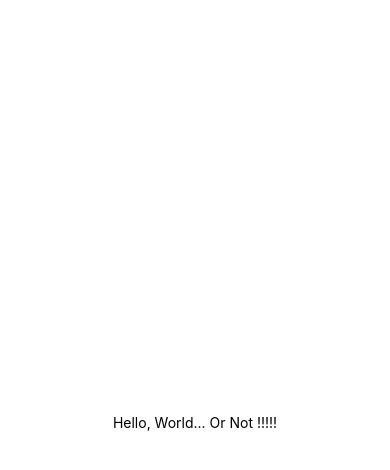
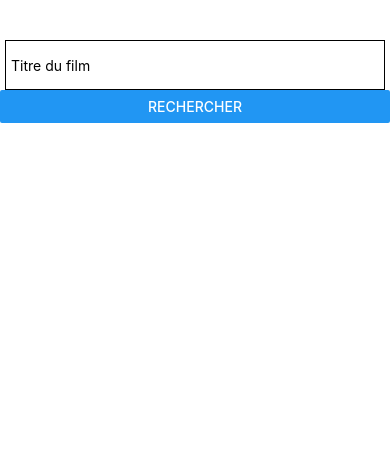
Before and after one commit to altab/MovieAndMe, a React Native app: screen / in a window 390 px wide. Shown: the top 470 px of the page. Built offline with nearby package versions, Linux system fonts and the light colour scheme.

Commit message:
API TMDB fully functionnal (before state)

```diff
--- /dev/null
+++ b/API/TMDBApi.js
@@ -0,0 +1,25 @@
+//API/TMDBApi.js
+
+const API_TOKEN = "4c243f3444172258d67731fad2bde016";
+
+export function getFilmsFromApiWithSearchedText(text){
+
+    const url = 'https://api.themoviedb.org/3/search/movie?api_key=' + API_TOKEN + '&language=fr&query=' + text
+
+    //on récupere les eléments en provenance de l'API
+    return fetch(url)
+    .then((response) => response.json())
+    .catch((error) => console.log(error))
+
+}
+
+//Doesn't work yet.
+export function getImagePathFromApi() {
+
+    const url = 'https://api.themoviedb.org/3/configuration?api_key=' + API_TOKEN
+
+    return fetch(url)
+    .then((response) => response.json())
+    .catch((error) => console.log(error))
+
+}
--- a/App.js
+++ b/App.js
@@ -1,21 +1,10 @@
 import React from 'react';
-import { StyleSheet, Text, View } from 'react-native';
+import Search from './Components/Search'
 
 export default class App extends React.Component {
   render() {
     return (
-      <View style={styles.container}>
-        <Text>Hello, World... Or Not !!!!!</Text>
-      </View>
+      <Search/>
     );
   }
 }
-
-const styles = StyleSheet.create({
-  container: {
-    flex: 1,
-    backgroundColor: '#fff',
-    alignItems: 'center',
-    justifyContent: 'center',
-  },
-});
--- /dev/null
+++ b/Components/FilmItem.js
@@ -0,0 +1,83 @@
+// Components/FilmItem.js
+
+import React from 'react'
+import { StyleSheet, View, Text, Image } from 'react-native'
+
+class FilmItem extends React.Component {
+  render() {
+    //On recupere le contenu du prop envoyé par search.js
+    const film = this.props.film
+
+    return (
+      <View style={styles.main_container}>
+        <Image
+          style={styles.image}
+          source={{uri: "image"}}
+        />
+        <View style={styles.content_container}>
+          <View style={styles.header_container}>
+            <Text style={styles.title_text}>{film.title}</Text>
+            <Text style={styles.vote_text}>{film.vote_average}</Text>
+          </View>
+          <View style={styles.description_container}>
+            <Text style={styles.description_text} numberOfLines={6}>{film.overview}</Text>
+            {/* La propriété numberOfLines permet de couper un texte si celui-ci est trop long,
+            il suffit de définir un nombre maximum de ligne */}
+          </View>
+          <View style={styles.date_container}>
+            <Text style={styles.date_text}>Sorti le {film.release_date}</Text>
+          </View>
+        </View>
+      </View>
+    )
+  }
+}
+
+const styles = StyleSheet.create({
+  main_container: {
+    height: 190,
+    flexDirection: 'row'
+  },
+  image: {
+    width: 120,
+    height: 180,
+    margin: 5,
+    backgroundColor: 'gray'
+  },
+  content_container: {
+    flex: 1,
+    margin: 5
+  },
+  header_container: {
+    flex: 3,
+    flexDirection: 'row'
+  },
+  title_text: {
+    fontWeight: 'bold',
+    fontSize: 20,
+    flex: 1,
+    flexWrap: 'wrap',
+    paddingRight: 5
+  },
+  vote_text: {
+    fontWeight: 'bold',
+    fontSize: 26,
+    color: '#666666'
+  },
+  description_container: {
+    flex: 7
+  },
+  description_text: {
+    fontStyle: 'italic',
+    color: '#666666'
+  },
+  date_container: {
+    flex: 1
+  },
+  date_text: {
+    textAlign: 'right',
+    fontSize: 14
+  }
+})
+
+export default FilmItem
--- /dev/null
+++ b/Components/Search.js
@@ -0,0 +1,60 @@
+//Component/Search.js
+
+import React from 'react'
+import { StyleSheet, View, TextInput, Button, FlatList, Text } from 'react-native'
+import FilmItem from './FilmItem'
+import { getFilmsFromApiWithSearchedText, getImagePathFromApi } from '../API/TMDBApi' // import { } from ... car c'est un export nommé dans TMDBApi.js
+
+
+class Search extends React.Component {
+
+    constructor(props){
+        super(props)
+        this._films = []
+
+    }
+
+
+    _loadFilms() {
+        //console.log(getImagePathFromApi().then())
+        getFilmsFromApiWithSearchedText("star").then(data => {
+            this._films = data.results
+            this.forceUpdate()
+        });
+
+    }
+
+    render(){
+        return(
+            <View style={ styles.main_container}>
+                <TextInput placeholder="Titre du film" style={styles.textinput} />
+                <Button title='Rechercher' onPress={() => this._loadFilms()} />
+                <FlatList
+                    data={this._films}
+                    keyExtractor={(item) => item.id.toString()}
+                    renderItem={({item}) => <FilmItem film={item}/>}
+                />
+            </View>
+        )
+
+    }
+
+
+}
+
+const styles = StyleSheet.create({
+    main_container: {
+        flex: 1,
+        marginTop: 40
+    },
+    textinput: {
+        marginLeft: 5,
+        marginRight:5,
+        height:50,
+        borderColor:'#000000',
+        borderWidth: 1,
+        paddingLeft:5
+    }
+})
+
+export default Search
```
Also changed, not shown: Helpers/FilmData.js (added, +22 -0 lines).
